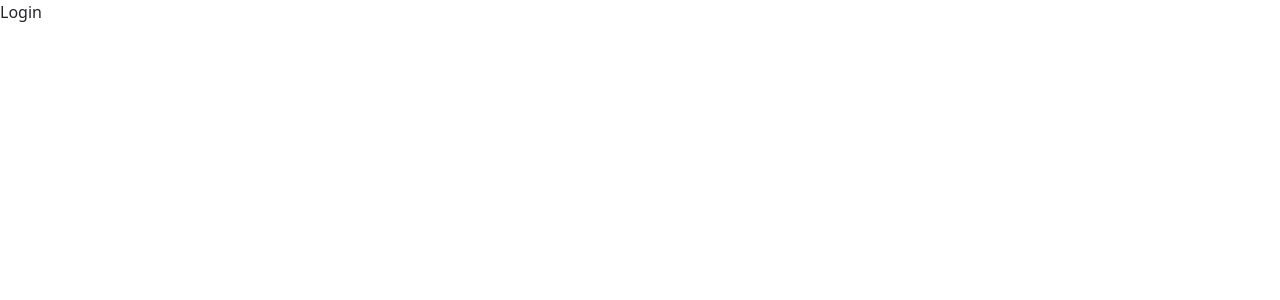
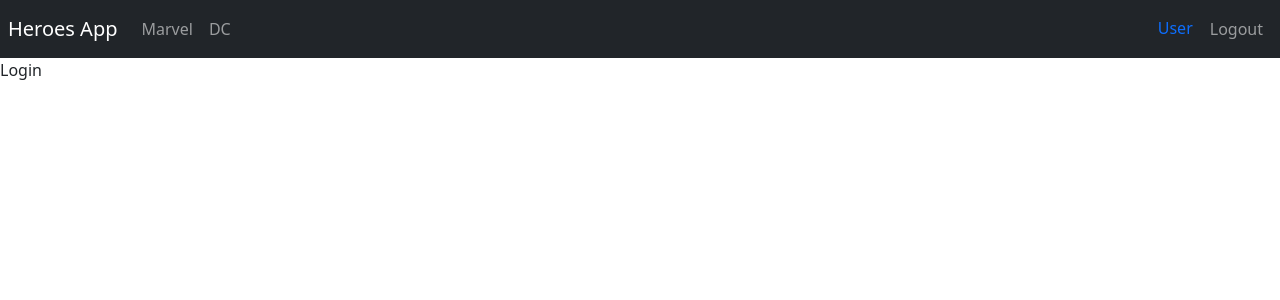
Before and after one commit to Martin-J-Larre/heroes-app-react, a React (Vite) app: page /login in a window 1280 px wide. Shown: the top 300 px of the page. Built offline with nearby package versions, Linux system fonts and the light colour scheme.

Commit message:
#2 add Navbar and barrel for imp/exp files

```diff
--- /dev/null
+++ b/src/auth/index.js
@@ -0,0 +1 @@
+export * from "./pages";
--- /dev/null
+++ b/src/auth/pages/index.js
@@ -0,0 +1 @@
+export * from "./Login";
--- /dev/null
+++ b/src/heroes/index.js
@@ -0,0 +1 @@
+export * from "./pages";
--- /dev/null
+++ b/src/heroes/pages/index.js
@@ -0,0 +1,2 @@
+export * from "./Dc";
+export * from "./Marvel";
--- a/src/router/AppRouter.jsx
+++ b/src/router/AppRouter.jsx
@@ -1,13 +1,14 @@
 import React from "react";
 import { Navigate, Route, Routes } from "react-router-dom";
 
-import { Marvel } from "../heroes/pages/Marvel";
-import { Dc } from "../heroes/pages/Dc";
-import { Login } from "../auth/pages/Login";
+import { Marvel, Dc } from "../heroes";
+import { Login } from "../auth";
+import { Navbar } from "../ui";
 
 export const AppRouter = () => {
   return (
     <div>
+      <Navbar />
       <Routes>
         <Route path="/marvel" element={<Marvel />} />
         <Route path="/dc" element={<Dc />} />
--- /dev/null
+++ b/src/ui/components/Navbar.jsx
@@ -0,0 +1,48 @@
+import { Link, NavLink } from "react-router-dom";
+
+export const Navbar = () => {
+  return (
+    <nav className="navbar navbar-expand-sm navbar-dark bg-dark p-2">
+      <Link className="navbar-brand" to="/">
+        Heroes App
+      </Link>
+
+      <div className="navbar-collapse">
+        <div className="navbar-nav">
+          <NavLink
+            className={({ isActive }) =>
+              `nav-item nav-link ${isActive ? "active" : ""}`
+            }
+            to="/marvel"
+          >
+            Marvel
+          </NavLink>
+
+          <NavLink
+            className={({ isActive }) =>
+              `nav-item nav-link ${isActive ? "active" : ""}`
+            }
+            to="/dc"
+          >
+            DC
+          </NavLink>
+        </div>
+      </div>
+
+      <div className="navbar-collapse collapse w-100 order-3 dual-collapse2 d-flex justify-content-end">
+        <ul className="navbar-nav ml-auto">
+          {/* <NavLink
+            className={({ isActive }) =>
+              `nav-item nav-link ${isActive ? "active" : ""}`
+            }
+            to="/login"
+          >
+            Logout
+          </NavLink> */}
+          <span className="nav-item nav-link text-primary">User</span>
+          <button className="nav-item nav-link btn">Logout</button>
+        </ul>
+      </div>
+    </nav>
+  );
+};
--- /dev/null
+++ b/src/ui/components/index.js
@@ -0,0 +1 @@
+export * from "./Navbar";
--- /dev/null
+++ b/src/ui/index.js
@@ -0,0 +1 @@
+export * from "./components";
```
